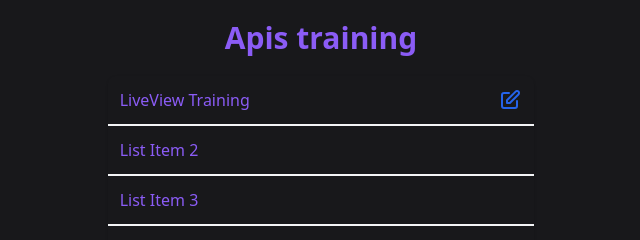
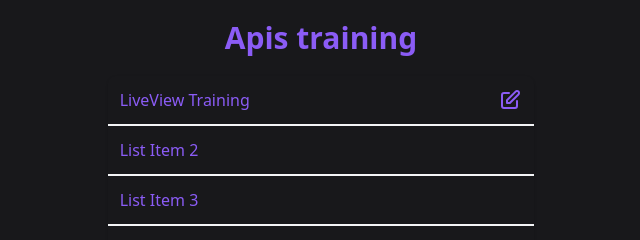
Before and after one commit to AlanPoveda/Apis_training, a plain HTML site: page index.html in a window 1280 px wide. Shown: the top 240 px of the page, 319-959 px from the left. Drawn offline with nearby package versions, Linux system fonts and the light colour scheme.

Commit message:
Change color icon

```diff
--- a/index.html
+++ b/index.html
@@ -21,7 +21,7 @@
                     <li class="p-3 flex justify-between hover:bg-blue-600 hover:text-blue-200 duration-700 text-violet-500">
 
                         LiveView Training
-                        <svg xmlns="http://www.w3.org/2000/svg" class="w-6 h-6 text-blue-600" fill="none"
+                        <svg xmlns="http://www.w3.org/2000/svg" class="w-6 h-6 text-violet-500" fill="none"
                             viewBox="0 0 24 24" stroke="currentColor">
                             <path stroke-linecap="round" stroke-linejoin="round" stroke-width="2"
                                 d="M11 5H6a2 2 0 00-2 2v11a2 2 0 002 2h11a2 2 0 002-2v-5m-1.414-9.414a2 2 0 112.828 2.828L11.828 15H9v-2.828l8.586-8.586z" />
```
